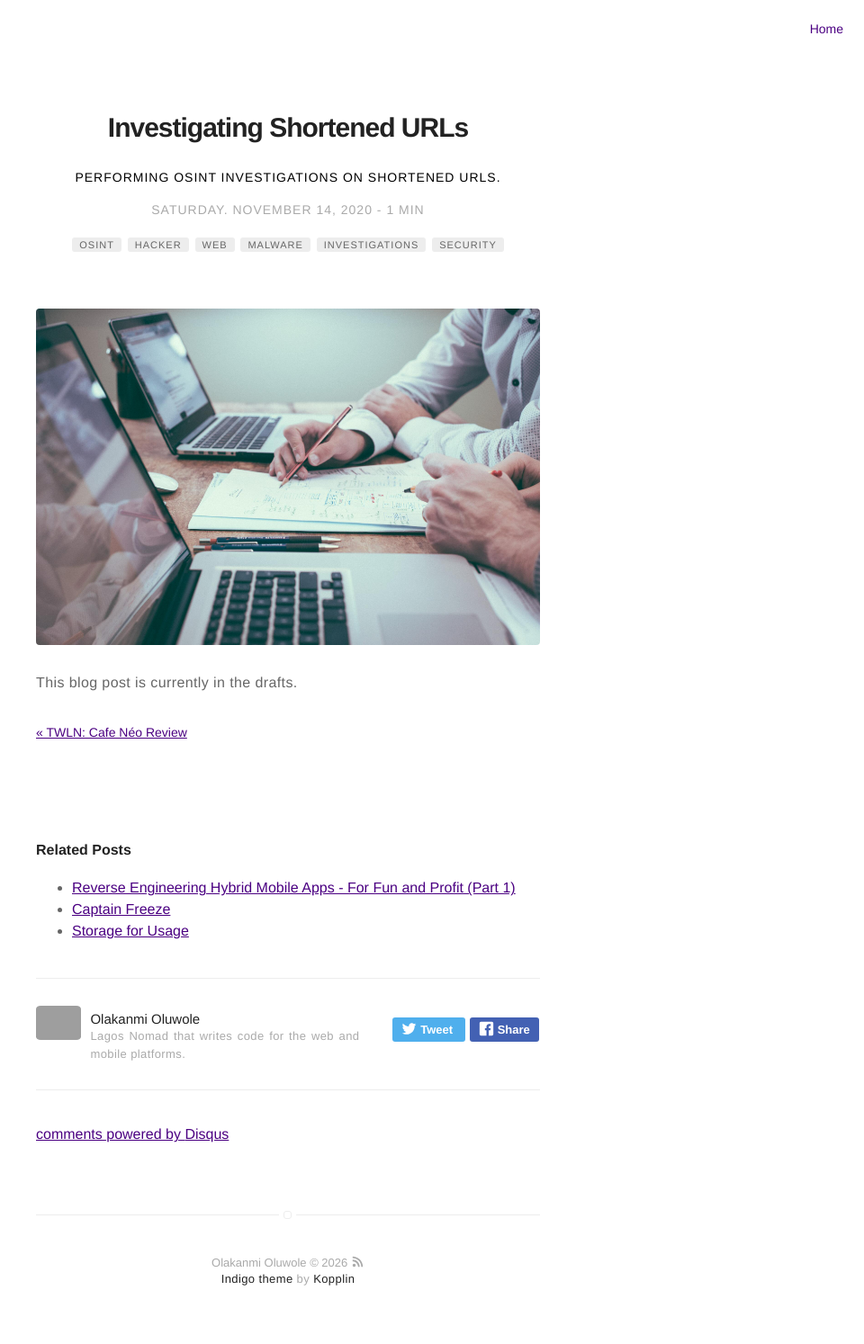
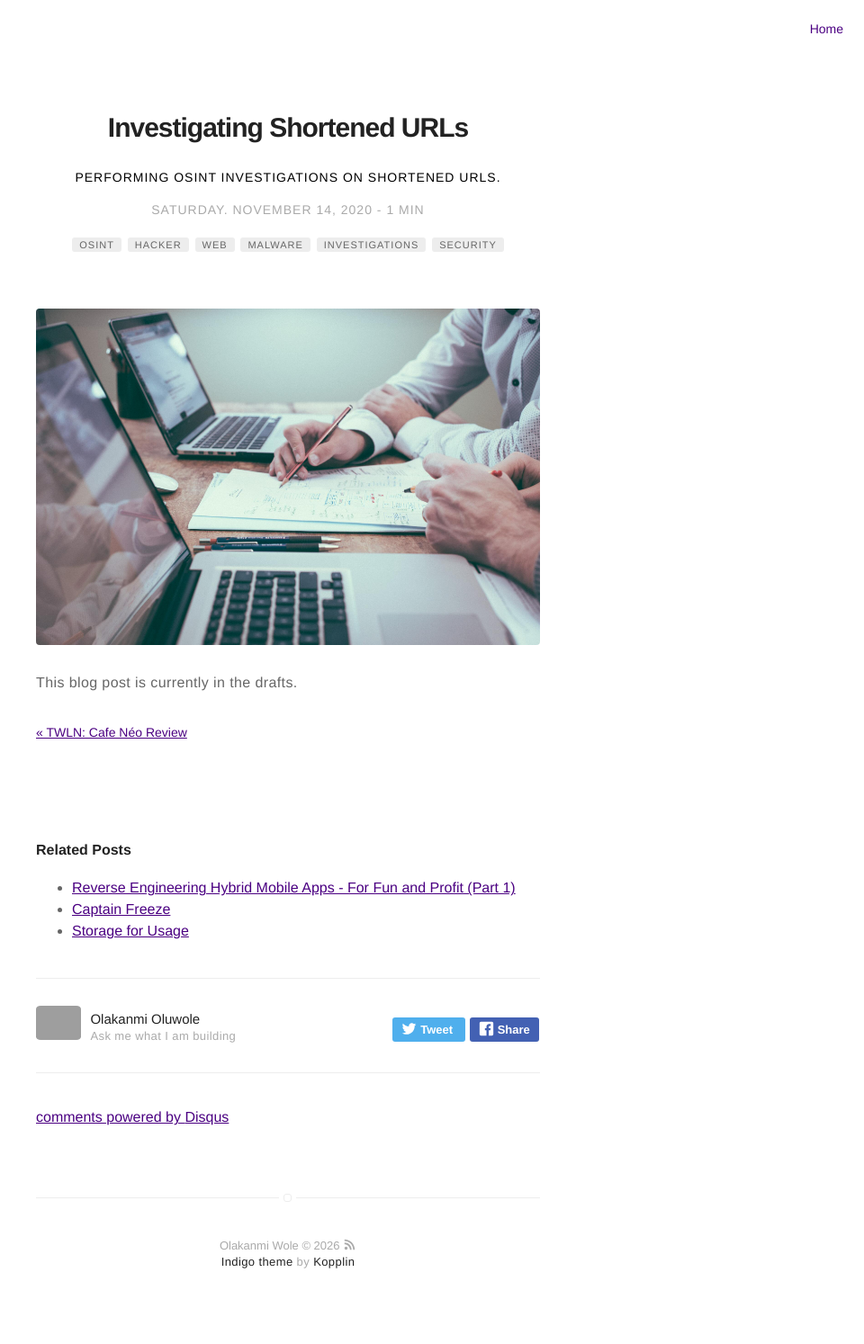
Before and after one commit to lagosnomad/mczlatan.github.io, a Jekyll site: the page built from _posts/2020-11-14-investigating-shortened-urls.md, in a window 1280 px wide. Shown: the whole page at 90% size, without its empty margins (320-1280 px from the left). Built offline with Jekyll 4.4.1, drawn with Linux system fonts in a browser that asks for light colours; comment, search, counter and statistics services are not loaded.

Commit message:
Update _config.yml

```diff
--- a/_config.yml
+++ b/_config.yml
@@ -1,5 +1,5 @@
 # main text of home
-name: Olakanmi Oluwole
+name: Olakanmi Wole
 bio: Always building...
 
 # twitter summary info
@@ -8,7 +8,7 @@ description: A blog about technology and stuff related
 # if it's an external image, update below for true
 # better with square images
 external-image: false
-picture: assets/images/laylay.jpg
+picture: assets/images/profile.jpg
 
 # If you want to include your resume, set to true
 # and specify source (external or local).
@@ -34,16 +34,28 @@ disqus:
   categories: [blog, project, tours] # only show disqus for posts that have these categories
 
 # if you don't have any of social below, comment the line
+#facebook: myfacebook
+twitter:
+google:
+instagram:
+pinterest:
 linkedin: olakanmi-oluwole-96b129b7
+youtube:
+# spotify: myspotify
+# lastfm: mylastfm
+stackoverflow:
+quora:
+# vimeo: myvimeo
+# lanyrd: mylanyrd
 email: wole@lagosnomad.com
 
 authors:
     lagosnomad:
         name: Olakanmi Oluwole
-        bio: Lagos Nomad that writes code for the web and mobile platforms.
+        bio: Ask me what I am building
         external-image: false
         picture: assets/images/profile.jpg
-        twitter: alagosnomad
+        twitter:
 
 # do you want a larger site? change the option below
 # options: [normal, large] | default: normal
@@ -60,7 +72,7 @@ projects: false
 # if you don't need "about" or "blog", comment them out below
 about: false
 blog: false
-tours: false
+tours: fals
 
 # do you want to show the "read time" of the posts?
 read-time: true
```
